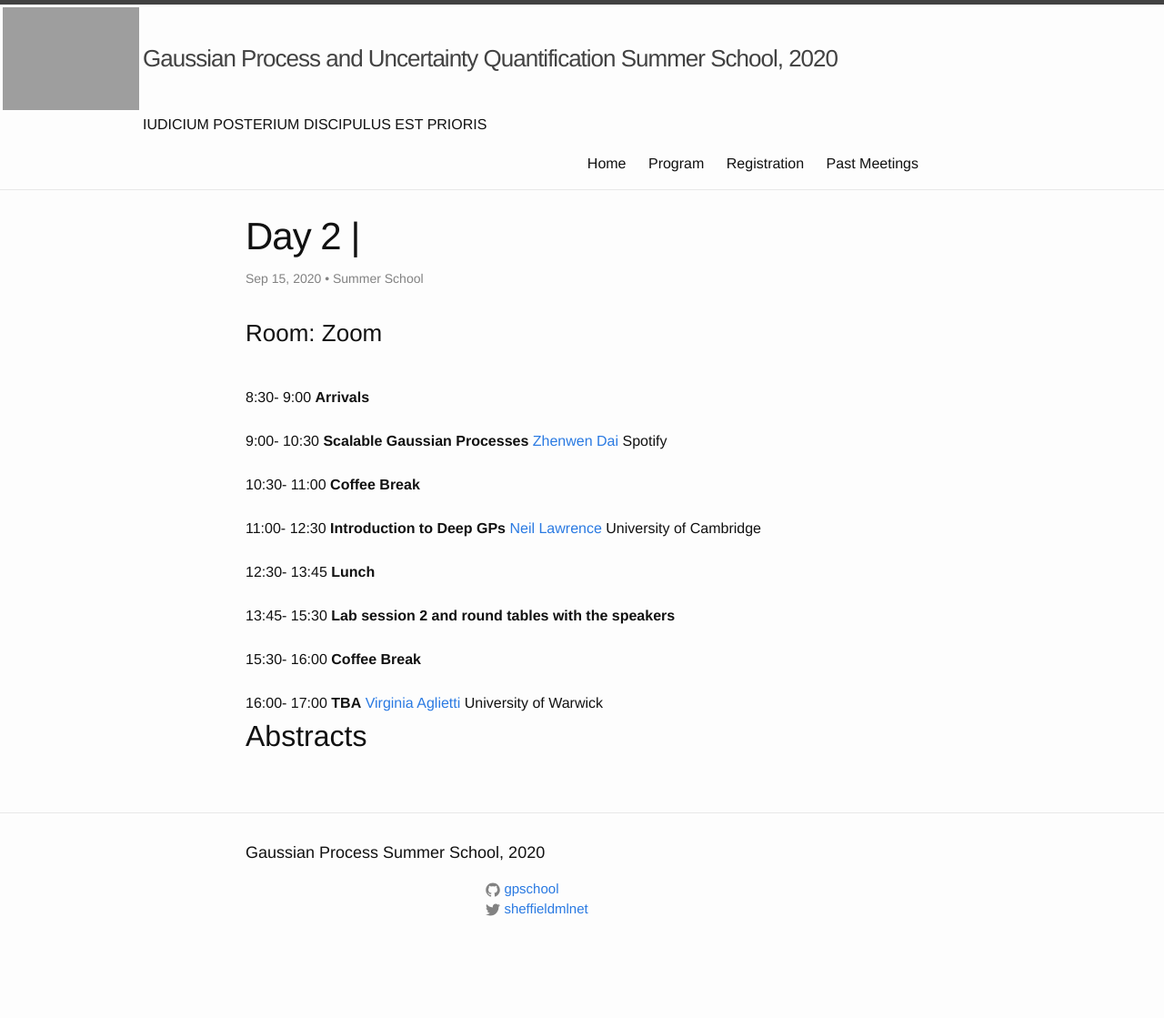
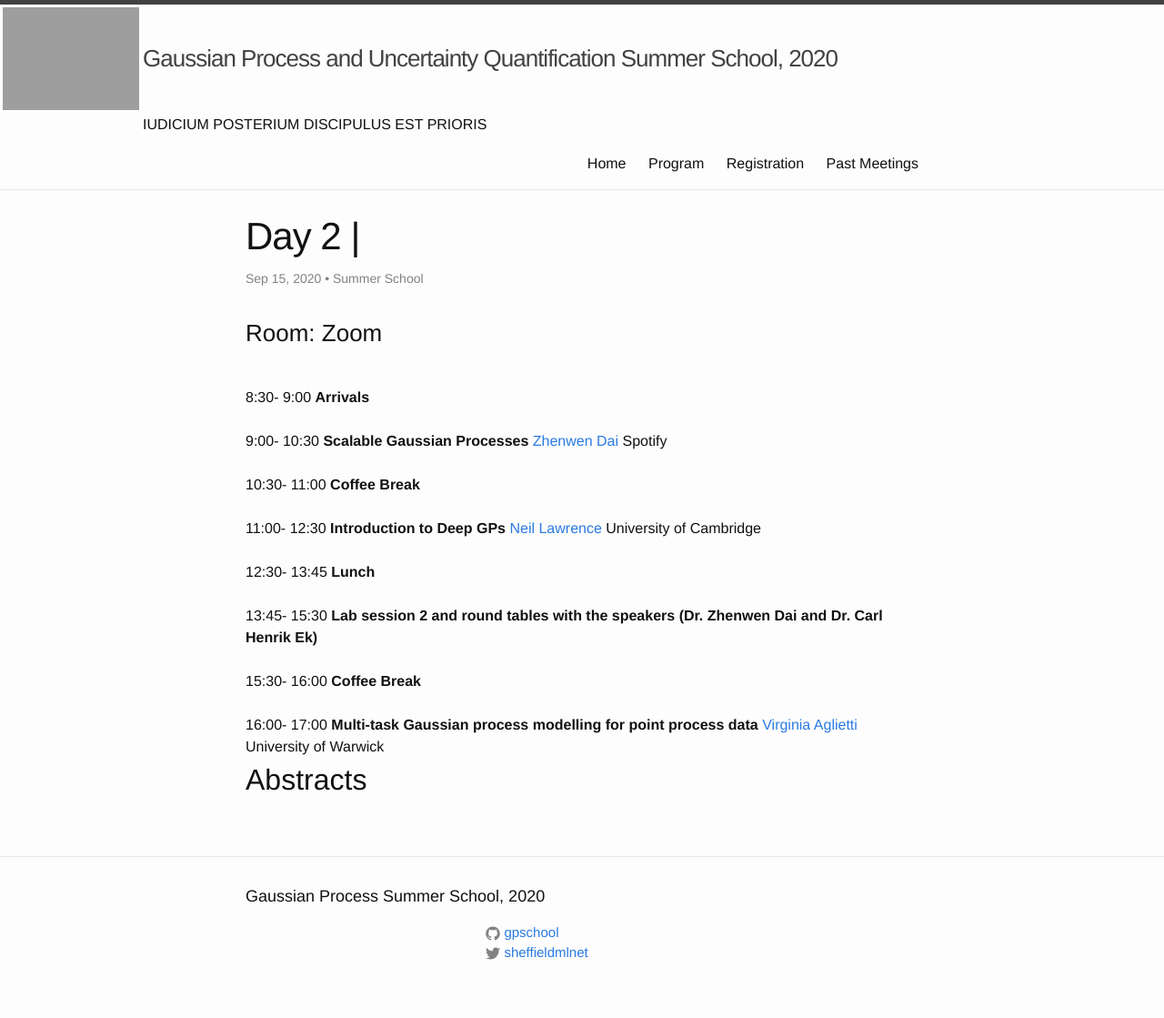
Before and after one commit to gpschool/gpss20, a Jekyll site: the page built from _posts/2020-09-15-day-2.md, in a window 1280 px wide. Shown: the whole page at 91% size. Built offline with Jekyll 4.4.1, drawn with Linux system fonts in a browser that asks for light colours; before the commit the page ends 1071 px from its top, so only the background shows below that.

Commit message:
minor changes program

```diff
--- a/_posts/2020-09-15-day-2.md
+++ b/_posts/2020-09-15-day-2.md
@@ -33,7 +33,7 @@ talks:
 - title: "Lunch"
   start: "12:30"
   end: "13:45"
-- title: "Lab session 2 and round tables with the speakers"
+- title: "Lab session 2 and round tables with the speakers (Dr. Zhenwen Dai and Dr. Carl Henrik Ek)"
   speaker: "[notebook]"
   url:
   start: "13:45"
@@ -41,7 +41,7 @@ talks:
 - title: "Coffee Break"
   start: "15:30"
   end: "16:00"
-- title: "TBA"
+- title: " Multi-task Gaussian process modelling for point process data"
   abstract:
   author:
   - family: Aglietti
```
Also changed, not shown: _posts/2020-09-14-day-1.md (+1 -1 lines), _posts/2020-09-16-day-3.md (+1 -1 lines).
